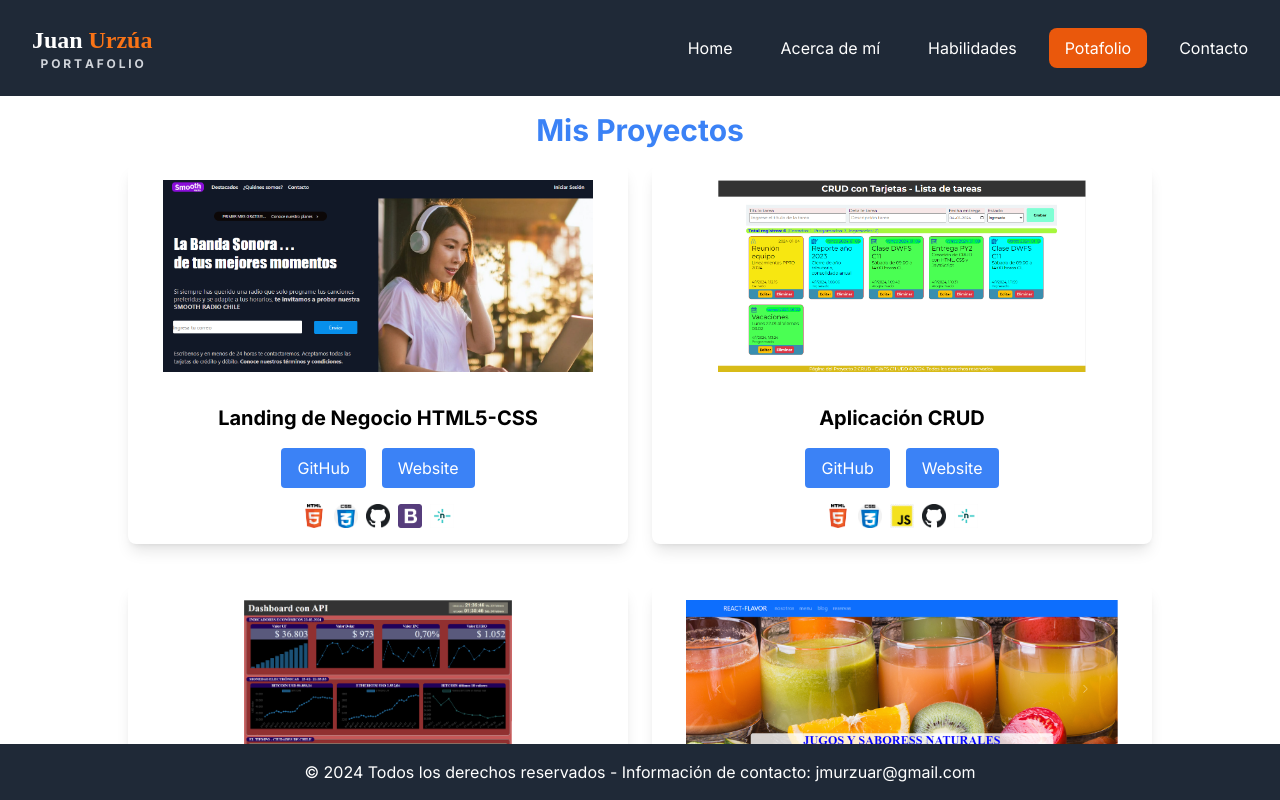
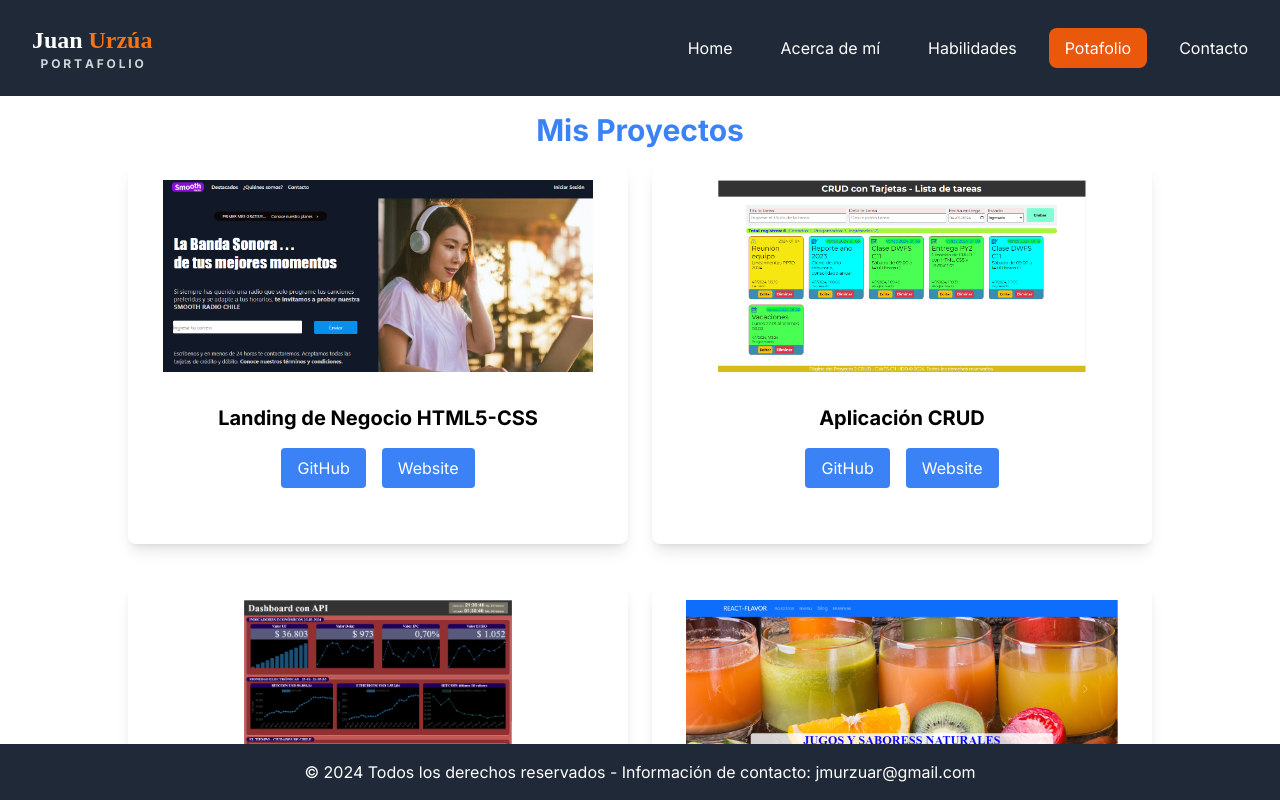
Before and after one commit to jmurzuar/PY6-portafolio, a Next.js app: page /portafolio in a window 1280 px wide. Shown: the top 800 px of the page. Built offline with nearby package versions, Linux system fonts and the light colour scheme.

Commit message:
tercer commit

```diff
--- a/src/app/page.js
+++ b/src/app/page.js
@@ -47,7 +47,7 @@ const BackgroundPage = () => {
         <div className="bg-gray-700 bg-opacity-75 text-white p-8 rounded-lg">
           <h1 className="text-4xl font-bold">Un Profesional para tu Proyecto</h1>
           <p className="mt-4">
-            "La perfección es el resultado de pequeños detalles hechos bien."
+            La perfección es el resultado de pequeños detalles hechos bien.
             <br />
             <span className="block text-right">
               <strong>Michelangelo</strong>
--- a/src/components/profileCard.jsx
+++ b/src/components/profileCard.jsx
@@ -53,7 +53,7 @@ const ProfileCard = ({ imageUrl, name, githubUrl, websiteUrl, icons }) => {
         </div>
         <div className="flex justify-center mt-4 space-x-2">
           {icons.slice(0, 6).map((icon, index) => (
-            <img key={index} src={icon} alt={`icon-${index}`} className="w-6 h-6" />
+            <image key={index} src={icon} alt={`icon-${index}`} className="w-6 h-6" />
           ))}
         </div>
       </div>
```
